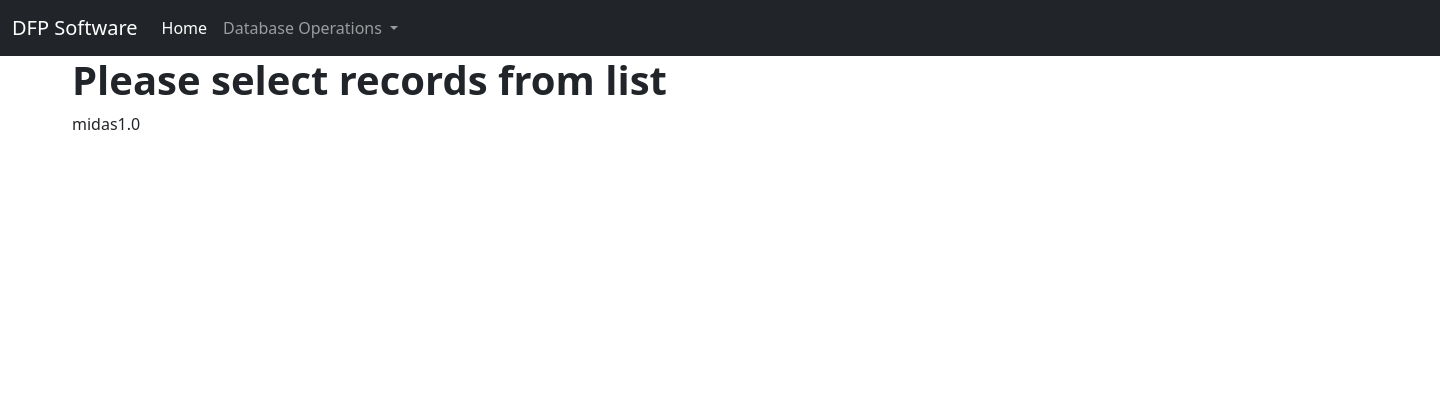
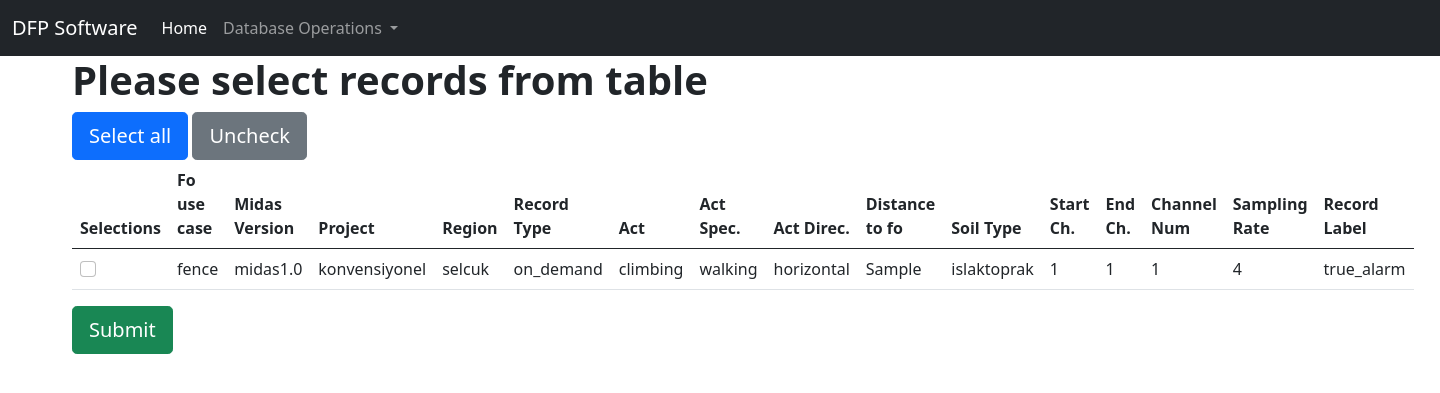
Before and after one commit to melburmer/DFP_WEB, a Django app: page /database/select_subset in a window 1440 px wide. Shown: the top 393 px of the page. Run offline with Django 3.2, Linux system fonts and the light colour scheme; tables that the repository leaves empty hold one stand-in row (values such as "Sample post"); some libraries are stand-ins or nearby versions.

Commit message:
delete many data and select data subset features is coded [ADD]

```diff
--- a/dfpproject/database/templates/database/record_subset_list.html
+++ b/dfpproject/database/templates/database/record_subset_list.html
@@ -1,15 +1,69 @@
 {% extends "base.html" %}
 {% block content %}
 
-  <h1><strong>Please select records from list</strong></h1>
 
-{% if records %}
-  {% for obj in records %}
-    <p>{{obj.midas_version}}</p>
-  {% endfor %}
 
-{%else%}
+  {% if records %}
+    <h1><strong>Please select records from table</strong></h1>
+    <button type="button" name="button" class="btn btn-primary btn-lg" id="SelectAllButton">Select all</button>
+    <button type="button" name="button" class="btn btn-secondary btn-lg" id="UncheckButton">Uncheck</button>
+    <form class="" action="{% url 'database:delete_selected_data' %}" method="POST">
+
+      {% csrf_token %}
+      <table class="table table-stripe table-hover">
+        <thead>
+          <tr>
+            <th scope="col"><strong>Selections</strong></th>
+            <th scope="col"><strong>Fo use case</strong></th>
+            <th scope="col"><strong>Midas Version</strong></th>
+            <th scope="col"><strong>Project</strong></th>
+            <th scope="col"><strong>Region</strong></th>
+            <th scope="col"><strong>Record Type</strong></th>
+            <th scope="col"><strong>Act</strong></th>
+            <th scope="col"><strong>Act Spec.</strong></th>
+            <th scope="col"><strong>Act Direc.</strong></th>
+            <th scope="col"><strong>Distance to fo</strong></th>
+            <th scope="col"><strong>Soil Type</strong></th>
+            <th scope="col"><strong>Start Ch.</strong></th>
+            <th scope="col"><strong>End Ch.</strong></th>
+            <th scope="col"><strong>Channel Num</strong></th>
+            <th scope="col"><strong>Sampling Rate</strong></th>
+            <th scope="col"><strong>Record Label</strong></th>
+
+          </tr>
+        </thead>
+
+        <tbody>
+          {% for obj in records %}
+            <tr>
+                <td><input type="checkbox"  class="form-check-input SubsetCb" name="checks" value= {{obj.pk}}></td>
+                <td>{{obj.fo_use_case}}</td>
+                <td>{{obj.midas_version}}</td>
+                <td>{{obj.project}}</td>
+                <td>{{obj.region}}</td>
+                <td>{{obj.record_type}}</td>
+                <td>{{obj.activity}}</td>
+                <td>{{obj.activity_specification}}</td>
+                <td>{{obj.activity_direction}}</td>
+                <td>{{obj.distance_to_fo}}</td>
+                <td>{{obj.soil_type}}</td>
+                <td>{{obj.start_channel}}</td>
+                <td>{{obj.end_channel}}</td>
+                <td>{{obj.channel_num}}</td>
+                <td>{{obj.sampling_rate}}</td>
+                <td>{{obj.record_label}}</td>
+            </tr>
+
+          {% endfor %}
+
+        </tbody>
+
+      </table>
+      <input type="submit" value="Submit" class="btn btn-success btn-lg">
+    </form>
+
+  {%else%}
   <h5>Cannot found any record that match with specified filter.</h5>
-
-{% endif %}
+  <a href="{%url  'database:select_subset_filter' %}" class="btn btn-secondary btn-lg">Back</a>
+  {% endif %}
 {% endblock %}
--- a/dfpproject/database/urls.py
+++ b/dfpproject/database/urls.py
@@ -14,4 +14,5 @@ urlpatterns = [
     url(r'^delete/(?P<pk>\d+)$', views.DeleteRecord.as_view(), name='delete'),
     url(r'^select_subset_filter$', views.select_subset_list, name="select_subset_filter"),
     url(r'^select_subset$', views.RecordSelectSubset.as_view(), name="select_subset"),
+    url(r'^delete_many$', views.delete_many, name="delete_selected_data"),
 ]
--- a/dfpproject/database/views.py
+++ b/dfpproject/database/views.py
@@ -355,6 +355,33 @@ class RecordSelectSubset(ListView):
         return filtered_list.qs
 
 
+
+# delete selected data
+def delete_many(request):
+    pk_to_delete = request.POST.getlist('checks')
+    if not pk_to_delete:
+        # if empty list
+        messages.warning(request, message="Please select data to delete")
+        return HttpResponseRedirect('/')
+    for pk in pk_to_delete:
+        try:
+            record_obj = models.Records.objects.get(pk=pk)
+            # delete raw database
+            rawdata_path_to_delete = record_obj.data_full_path
+            info_path_to_delete = rawdata_path_to_delete + ".info"
+            os.remove(rawdata_path_to_delete)
+            os.remove(info_path_to_delete)
+            # delete record object
+            record_obj.delete()
+
+        except Exception as e:
+            messages.error(request, message=e)
+            return HttpResponseRedirect('/')
+
+    messages.success(request, message="Selected data are successfuly deleted.")
+    return HttpResponseRedirect('/')
+
+
 # return filter to the record_filter.html (filter result and filter form are shown in same page.)
 def record_list(request):
     f = filters.RecordFilter(request.GET, queryset=models.Records.objects.all())
--- a/dfpproject/static/database/js/master.js
+++ b/dfpproject/static/database/js/master.js
@@ -97,3 +97,14 @@ $(document).ready(function(){
         }
     });
 });
+
+
+// select all button click handler
+// check all checkbox in the form.
+$( "#SelectAllButton").click(function() {
+   $(".SubsetCb").prop('checked', true);
+});
+
+$( "#UncheckButton").click(function() {
+   $(".SubsetCb").prop('checked', false);
+});
```
